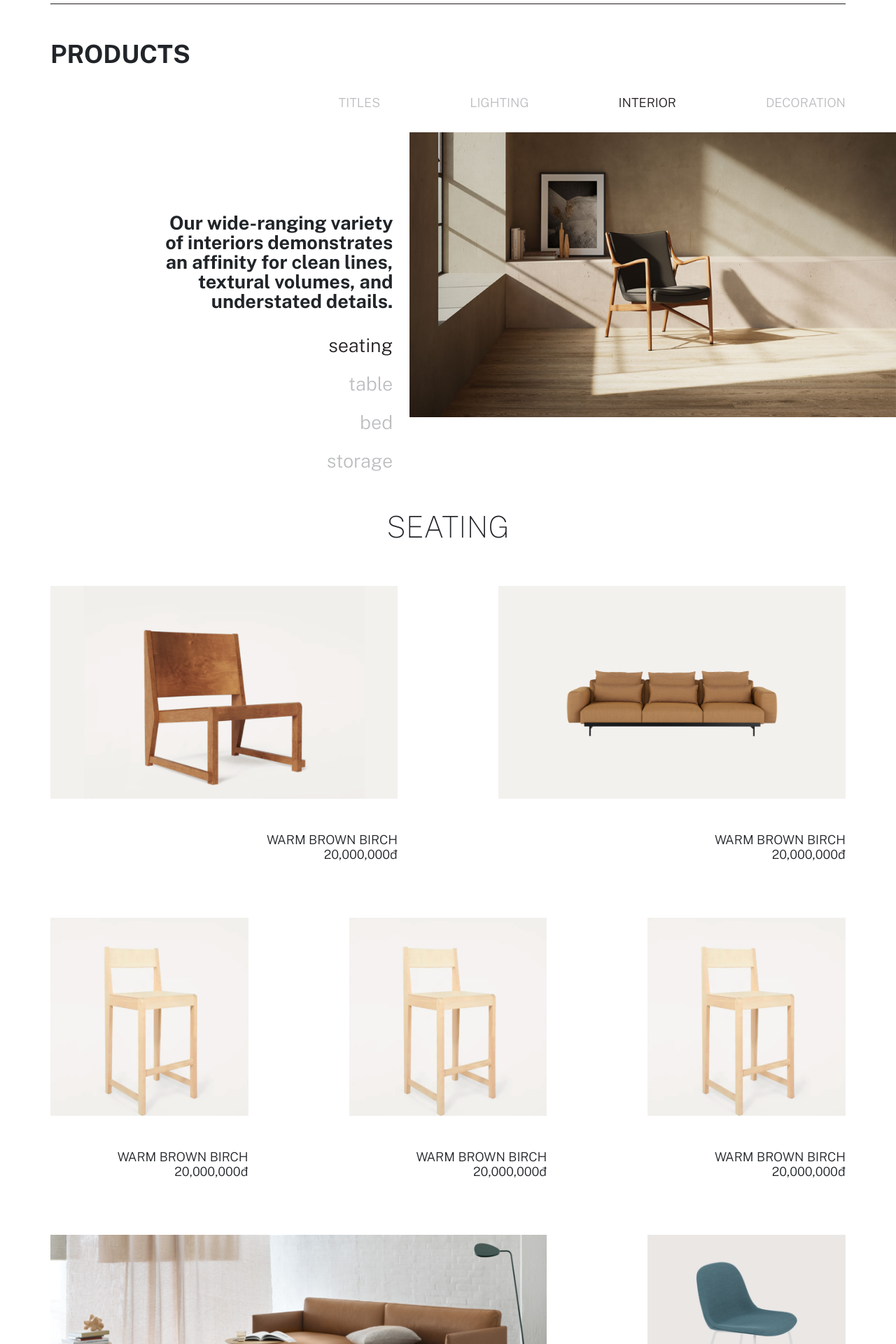
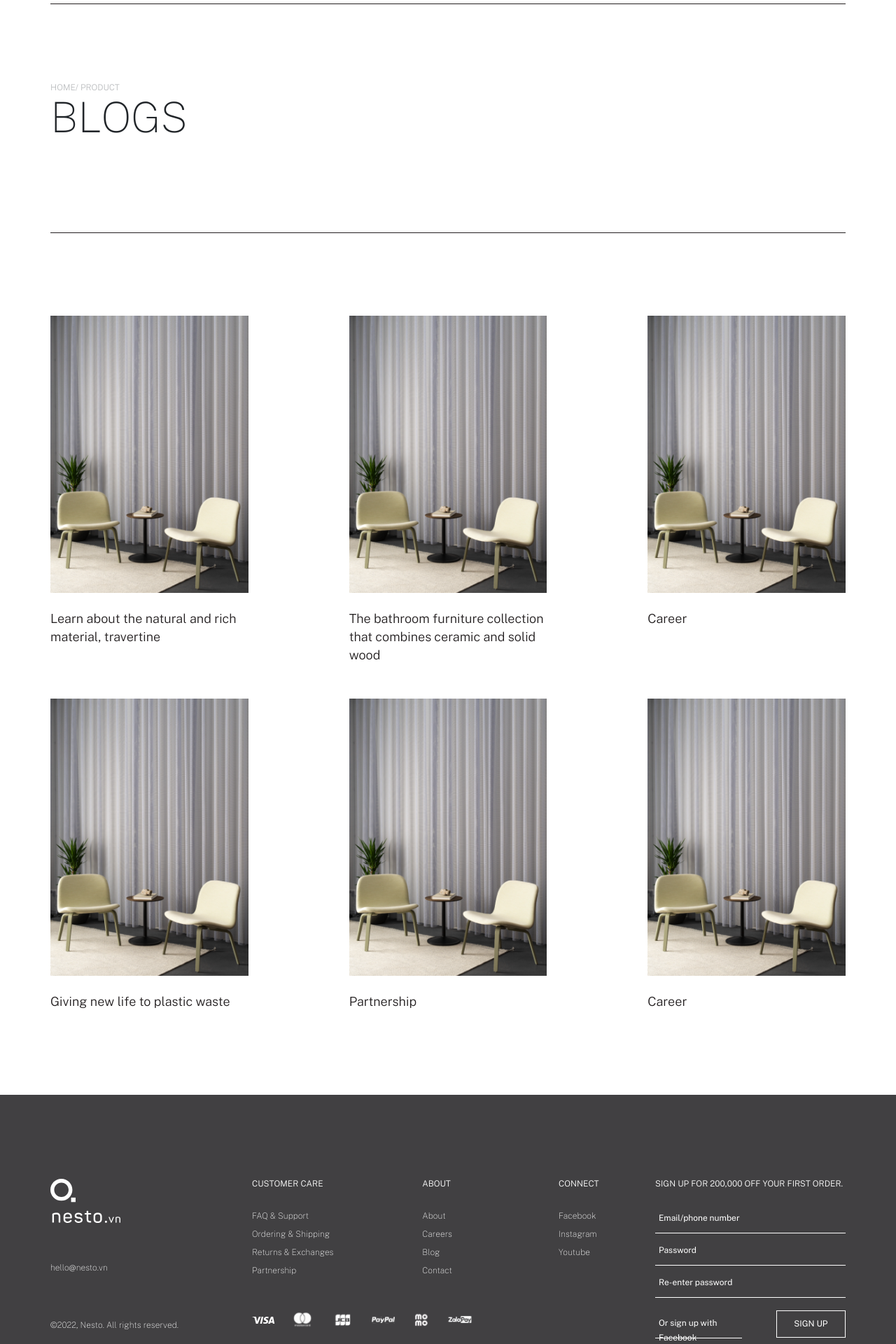
Before and after one commit to develite98/nesto-ui, an Angular app: page /blogs in a window 1280 px wide. Before the commit this address led to /home. Shown: the part 180-2100 px from the top of the page at 70% size. Built offline with nearby package versions, Linux system fonts and the light colour scheme.

Commit message:
add blog page

```diff
--- a/src/app/app.module.ts
+++ b/src/app/app.module.ts
@@ -11,6 +11,7 @@ import { AboutComponent } from './about/about.component';
 import { PartnershipComponent } from './partnership/partnership.component';
 import { CareerComponent } from './career/career.component';
 import { FaqComponent } from './faq/faq.component';
+import { BlosComponent } from './blos/blos.component';
 
 export const routes: Route[] = [
   {
@@ -42,6 +43,10 @@ export const routes: Route[] = [
     component: CareerComponent,
   },
   {
+    path: 'blogs',
+    component: BlosComponent,
+  },
+  {
     path: '',
     pathMatch: 'full',
     redirectTo: 'home',
@@ -63,6 +68,7 @@ export const routes: Route[] = [
     PartnershipComponent,
     CareerComponent,
     FaqComponent,
+    BlosComponent,
   ],
   imports: [BrowserModule, RouterModule.forRoot(routes)],
   providers: [],
--- /dev/null
+++ b/src/app/blos/blos.component.html
@@ -0,0 +1,156 @@
+<div class="header">
+    <div class="nesto-container">
+        <div class="header__container">
+            <img class="header__logo" src="assets/images/logo.svg" alt="nesto-logo" />
+
+            <div class="header__nav">
+                <a class="nav-item"> login </a>
+                <a class="nav-item"> cart(0) </a>
+                <a class="nav-item"> <img src="assets/images/search.svg" /> </a>
+                <a class="nav-item"> <img src="assets/images/burger.svg" /> </a>
+            </div>
+        </div>
+    </div>
+</div>
+
+<!-- Page title + Breadcrumb -->
+<div class="nesto-section">
+    <div class="nesto-container">
+        <span class="nesto-breadcrumb">
+            <a href="#">HOME</a>/ <a href="#">PRODUCT</a>
+        </span>
+        <h1 class="text-60 text-uppercase fw-100">Blogs</h1>
+    </div>
+</div>
+<div class="nesto-container">
+    <div class="separator"></div>
+</div>
+
+<!-- Blogs-->
+<div class="nesto-section">
+    <div class="nesto-container mt-62">
+        <div class="row gx-5 gy-5">
+            <div class="col-4">
+                <img class="w-100" alt="" src="assets/images/about-4.png">
+                <a href="#" class="mt-24 text-18 fw-300 reset-link t-white">Learn about the natural and rich material,
+                    travertine</a>
+
+            </div>
+
+            <div class="col-4">
+                <img class="w-100" alt="" src="assets/images/about-4.png">
+                <a href="#" class="mt-24 text-18 fw-300 reset-link t-white">The bathroom furniture collection that
+                    combines ceramic and solid wood</a>
+            </div>
+
+            <div class="col-4">
+                <img class="w-100" alt="" src="assets/images/about-4.png">
+                <a href="#" class="mt-24 text-18 fw-300 reset-link t-white">Career</a>
+            </div>
+
+            <div class="col-4">
+                <img class="w-100" alt="" src="assets/images/about-4.png">
+                <a href="#" class="mt-24 text-18 fw-300 reset-link t-white">Giving new life to plastic waste</a>
+
+            </div>
+
+            <div class="col-4">
+                <img class="w-100" alt="" src="assets/images/about-4.png">
+                <a href="#" class="mt-24 text-18 fw-300 reset-link t-white">Partnership</a>
+            </div>
+
+            <div class="col-4">
+                <img class="w-100" alt="" src="assets/images/about-4.png">
+                <a href="#" class="mt-24 text-18 fw-300 reset-link t-white">Career</a>
+            </div>
+        </div>
+    </div>
+</div>
+<!-- FOOTER -->
+<footer class="nesto-footer">
+    <div class="nesto-container">
+        <div class="row gx-3">
+            <div class="col-3 d-flex flex-column justify-content-between">
+                <img class="w-fit" src="assets/images/logo_on_dark.svg" alt="dark-logo" />
+
+                <nav class="nav-item">hello@nesto.vn </nav>
+
+                <nav class="nav-item">©2022, Nesto. All rights reserved. </nav>
+            </div>
+
+            <div class="col-6">
+                <div class="row">
+                    <div class="col-5">
+                        <span class="nesto-footer__nav-title">CUSTOMER CARE</span>
+
+                        <nav class="nav-item">FAQ & Support</nav>
+                        <nav class="nav-item">Ordering & Shipping</nav>
+                        <nav class="nav-item">Returns & Exchanges</nav>
+                        <nav class="nav-item">Partnership</nav>
+                    </div>
+
+                    <div class="col-4">
+                        <span class="nesto-footer__nav-title">ABOUT</span>
+
+                        <nav class="nav-item">About</nav>
+                        <nav class="nav-item">Careers</nav>
+                        <nav class="nav-item">Blog</nav>
+                        <nav class="nav-item">Contact</nav>
+                    </div>
+
+                    <div class="col-3">
+                        <span class="nesto-footer__nav-title">CONNECT</span>
+
+                        <nav class="nav-item">Facebook</nav>
+                        <nav class="nav-item">Instagram</nav>
+                        <nav class="nav-item">Youtube</nav>
+                    </div>
+
+                    <div class="col-12 payment-list">
+                        <a><img src="assets/images/visa.svg" /></a>
+                        <a><img src="assets/images/master-card.svg" /></a>
+                        <a><img src="assets/images/jcb.svg" /></a>
+                        <a><img src="assets/images/paypal.svg" /></a>
+                        <a><img src="assets/images/momo.svg" /></a>
+                        <a><img src="assets/images/zalopay.svg" /></a>
+
+                    </div>
+                </div>
+
+            </div>
+
+            <div class="col-3">
+                <span class="nesto-footer__nav-title">Sign up FOR 200,000 OFF YOUR FIRST ORDER.</span>
+
+                <div class="nesto-input" style="margin-top: -10px;">
+                    <input type="text" required="required" /><span class="highlight"></span><span class="bar"></span>
+                    <label>Email/phone number</label>
+                </div>
+
+                <div class="nesto-input mt-1">
+                    <input type="text" required="required" /><span class="highlight"></span><span class="bar"></span>
+                    <label>Password</label>
+                </div>
+
+                <div class="nesto-input mt-1">
+                    <input type="text" required="required" /><span class="highlight"></span><span class="bar"></span>
+                    <label>Re-enter password</label>
+                </div>
+
+                <div class="mt-3 row align-items-center justify-content-between">
+                    <div class="col-6">
+                        <div class="nesto-input">
+                            <input type="text" required="required" /><span class="highlight"></span><span
+                                class="bar"></span>
+                            <label>Or sign up with Facebook</label>
+                        </div>
+                    </div>
+
+                    <div class="col-5">
+                        <button class="nesto-btn w-100">SIGN UP</button>
+                    </div>
+                </div>
+            </div>
+        </div>
+    </div>
+</footer>
--- /dev/null
+++ b/src/app/blos/blos.component.ts
@@ -0,0 +1,15 @@
+import { Component, OnInit } from '@angular/core';
+
+@Component({
+  selector: 'app-blos',
+  templateUrl: './blos.component.html',
+  styleUrls: ['./blos.component.scss']
+})
+export class BlosComponent implements OnInit {
+
+  constructor() { }
+
+  ngOnInit(): void {
+  }
+
+}
--- a/src/styles/overwrite.scss
+++ b/src/styles/overwrite.scss
@@ -152,6 +152,11 @@ body {
 .text-20 {
   font-size: 20px !important;
   line-height: 28.2px !important;
+}
+
+.text-18 {
+  font-size: 18px !important;
+  line-height: 26.16px !important;
 }
 
 .text-16 {
```
Also changed, not shown: src/app/blos/blos.component.scss (added).
